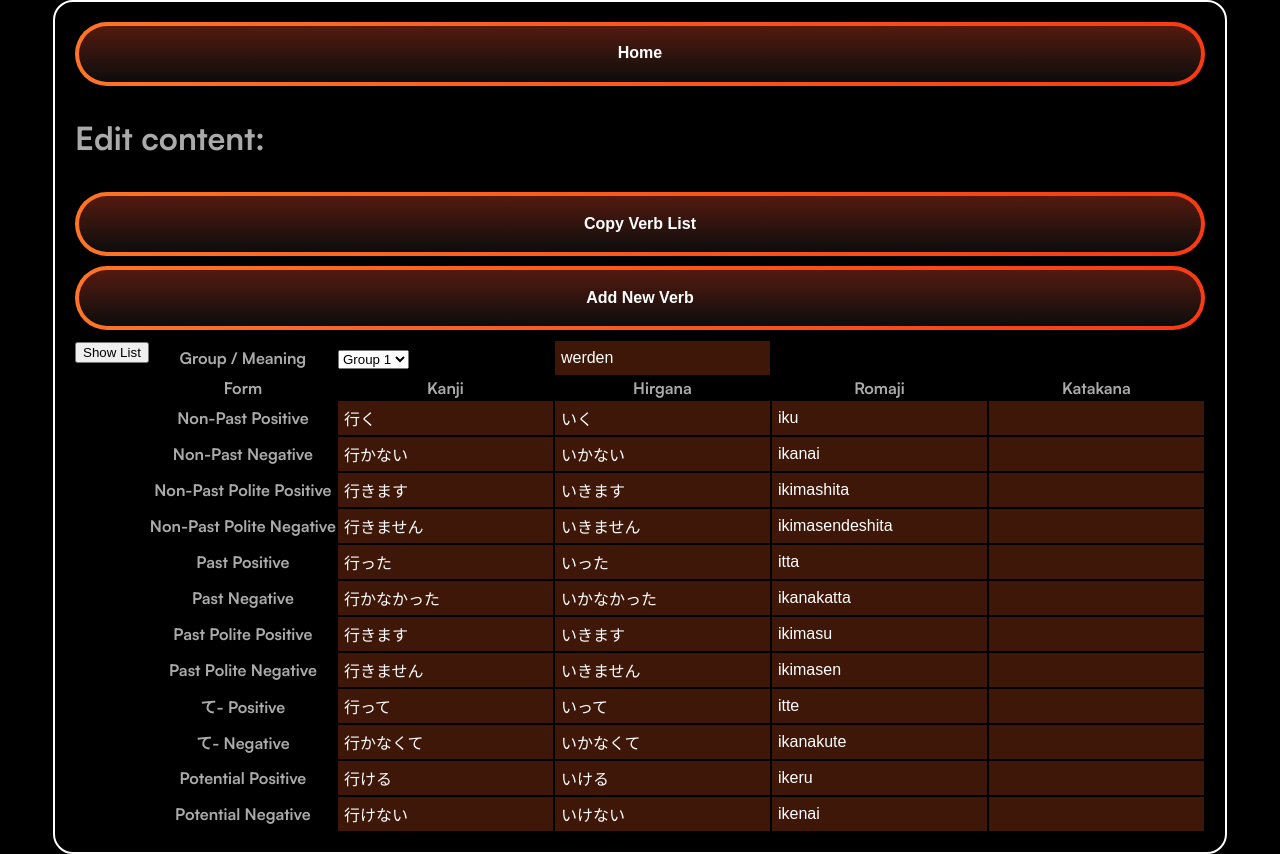
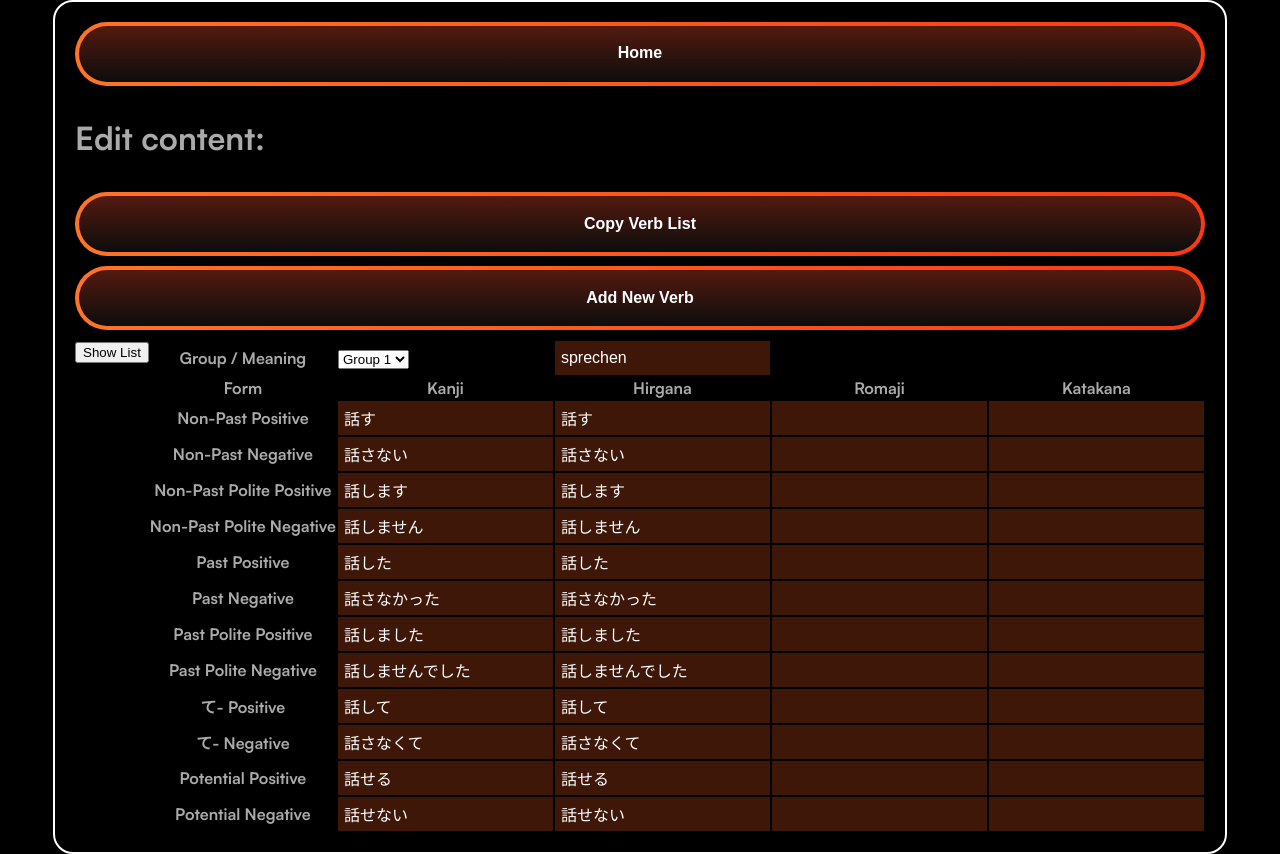
Before and after one commit to dirk-woehr/nihongo-wo-renshuushimasu, a Vue app: page /nihongo-wo-renshuushimasu/edit in a window 1280 px wide. Built offline with nearby package versions, Linux system fonts and the light colour scheme.

Commit message:
Adds adjustable rounds

```diff
--- a/src/components/select-training/select-training.module.css
+++ b/src/components/select-training/select-training.module.css
@@ -1,25 +1,21 @@
-.mainSelection {
-  height: var(--height-fullscreen);
-  width: var(--width-fullscreen);
-  background-color: black;
-  display: grid;
-  box-sizing: border-box;
+div.rounds {
+  display: flex;
+  align-items: center;
+  gap: var(--padding-small);
+  justify-content: center;
 }
 
-.selectContainer {
-  place-self: center;
-  padding: var(--padding);
-  gap: var(--padding-small);
-  border: 2px solid var(--color-text-highlight);
-  border-radius: var(--padding);
-  display: flex;
-  flex-direction: column;
-  box-sizing: border-box;
+input.rounds {
+  font-size: 24px;
+  height: 40px;
+  width: 50%;
+  background-color: var(--color-input-background);
+  color: var(--color-text-highlight);
+  border: none;
+  text-align: center;
 }
 
-.mainButton {
-  background-color: var(--color-main-button);
-  border-radius: var(--padding-small);
-  font-size: var(--text-size-button);
-  padding: var(--padding-small) calc(2 * var(--padding));
+label.rounds {
+  font-size: 24px;
+  color: var(--color-text-highlight);
 }
--- a/src/components/select-training/select-training.vue
+++ b/src/components/select-training/select-training.vue
@@ -1,34 +1,53 @@
 // CSS Modules - component class name prefix: SelectTraining__
 <script setup lang="ts">
-// import styles from "./select-training.module.css";
+import styles from "./select-training.module.css";
 import MainButton from "../main-button/main-button.vue";
 import VerbFormTraining from "../verb-form-training/verb-form-training.vue";
 import FeatureContainer from "../feature-container/feature-container.vue";
 import RouterLink from "../router-link/router-link.vue";
 import { GameTypes, gameTypes } from "../../domain/gameTypes";
-import { ref } from "vue";
+import { ref, watch } from "vue";
 
 const gameType = ref<GameTypes | null>(null);
+const rounds = ref<number>(localStorage.rounds ? localStorage.rounds : 10);
 
 const setGameType = (newGameType: GameTypes | null) => {
   gameType.value = newGameType;
 };
+
+watch(
+  () => rounds.value,
+  (newValue, oldValue) => {
+    if (newValue !== oldValue) localStorage.rounds = newValue;
+  }
+);
 </script>
 
 <template>
   <FeatureContainer>
     <RouterLink :to="{ name: 'Home' }">Home</RouterLink>
+    <template v-if="gameType === null">
+      <div :class="styles.rounds">
+        <label :class="styles.rounds" for="rounds">Rounds: </label>
+        <input
+          :class="styles.rounds"
+          type="number"
+          name="rounds"
+          id="rounds"
+          v-model="rounds"
+        />
+      </div>
       <MainButton
-      v-if="gameType === null"
         v-for="(gameKey, index) in gameTypes"
         @buttonClicked="setGameType(gameKey)"
         :text="gameKey"
         :key="index"
       />
+    </template>
     <VerbFormTraining
       v-if="gameType !== null"
       :gameType="gameType"
-      :rounds="10"
+      :rounds="rounds"
       @trainingFinished="setGameType(null)"
     />
   </FeatureContainer>
--- a/src/data/verbs.ts
+++ b/src/data/verbs.ts
@@ -3,6 +3,96 @@ import { Verb } from "../domain/word-types";
 export const verbs: Verb[] = [
   {
     group: "Group 1",
+    meaning: "sprechen",
+    forms: {
+      nonPast: {
+        positive: {
+          kanji: "話す",
+          hiragana: "話す",
+          katakana: null,
+          romaji: "",
+        },
+        negative: {
+          kanji: "話さない",
+          hiragana: "話さない",
+          katakana: null,
+          romaji: "",
+        },
+      },
+      nonPastPolite: {
+        positive: {
+          kanji: "話します",
+          hiragana: "話します",
+          katakana: null,
+          romaji: "",
+        },
+        negative: {
+          kanji: "話しません",
+          hiragana: "話しません",
+          katakana: null,
+          romaji: "",
+        },
+      },
+      pastPolite: {
+        positive: {
+          kanji: "話しました",
+          hiragana: "話しました",
+          katakana: null,
+          romaji: "",
+        },
+        negative: {
+          kanji: "話しませんでした",
+          hiragana: "話しませんでした",
+          katakana: null,
+          romaji: "",
+        },
+      },
+      past: {
+        positive: {
+          kanji: "話した",
+          hiragana: "話した",
+          katakana: null,
+          romaji: "",
+        },
+        negative: {
+          kanji: "話さなかった",
+          hiragana: "話さなかった",
+          katakana: null,
+          romaji: "",
+        },
+      },
+      teForm: {
+        positive: {
+          kanji: "話して",
+          hiragana: "話して",
+          katakana: null,
+          romaji: "",
+        },
+        negative: {
+          kanji: "話さなくて",
+          hiragana: "話さなくて",
+          katakana: null,
+          romaji: "",
+        },
+      },
+      potential: {
+        positive: {
+          kanji: "話せる",
+          hiragana: "話せる",
+          katakana: null,
+          romaji: "",
+        },
+        negative: {
+          kanji: "話せない",
+          hiragana: "話せない",
+          katakana: null,
+          romaji: "",
+        },
+      },
+    },
+  },
+  {
+    group: "Group 1",
     meaning: "werden",
     forms: {
       nonPast: {
@@ -1443,6 +1533,96 @@ export const verbs: Verb[] = [
   },
   {
     group: "Group 2",
+    meaning: "aufstehen",
+    forms: {
+      nonPast: {
+        positive: {
+          kanji: "起きる",
+          hiragana: "おきる",
+          katakana: null,
+          romaji: "okiru",
+        },
+        negative: {
+          kanji: "起きない",
+          hiragana: "おきない",
+          katakana: null,
+          romaji: "okinai",
+        },
+      },
+      nonPastPolite: {
+        positive: {
+          kanji: "起きます",
+          hiragana: "おきます",
+          katakana: null,
+          romaji: "okimasu",
+        },
+        negative: {
+          kanji: "起きません",
+          hiragana: "おきません",
+          katakana: null,
+          romaji: "okimasen",
+        },
+      },
+      pastPolite: {
+        positive: {
+          kanji: "起きました",
+          hiragana: "おきました",
+          katakana: null,
+          romaji: "okimashita",
+        },
+        negative: {
+          kanji: "起きませんでした",
+          hiragana: "おきませんでした",
+          katakana: null,
+          romaji: "okimasendeshita",
+        },
+      },
+      past: {
+        positive: {
+          kanji: "起きた",
+          hiragana: "おきた",
+          katakana: null,
+          romaji: "okita",
+        },
+        negative: {
+          kanji: "起きなかった",
+          hiragana: "おきなかった",
+          katakana: null,
+          romaji: "okinakatta",
+        },
+      },
+      teForm: {
+        positive: {
+          kanji: "起きて",
+          hiragana: "おきて",
+          katakana: null,
+          romaji: "okite",
+        },
+        negative: {
+          kanji: "起きなくて",
+          hiragana: "おきなくて",
+          katakana: null,
+          romaji: "okinakute",
+        },
+      },
+      potential: {
+        positive: {
+          kanji: "起きられる",
+          hiragana: "おきられる",
+          katakana: null,
+          romaji: "okirareru",
+        },
+        negative: {
+          kanji: "起きられない",
+          hiragana: "おきられない",
+          katakana: null,
+          romaji: "okirarenai",
+        },
+      },
+    },
+  },
+  {
+    group: "Group 2",
     meaning: "lehren",
     forms: {
       nonPast: {
```
Lines whose indentation alone changed are shown as unchanged.
